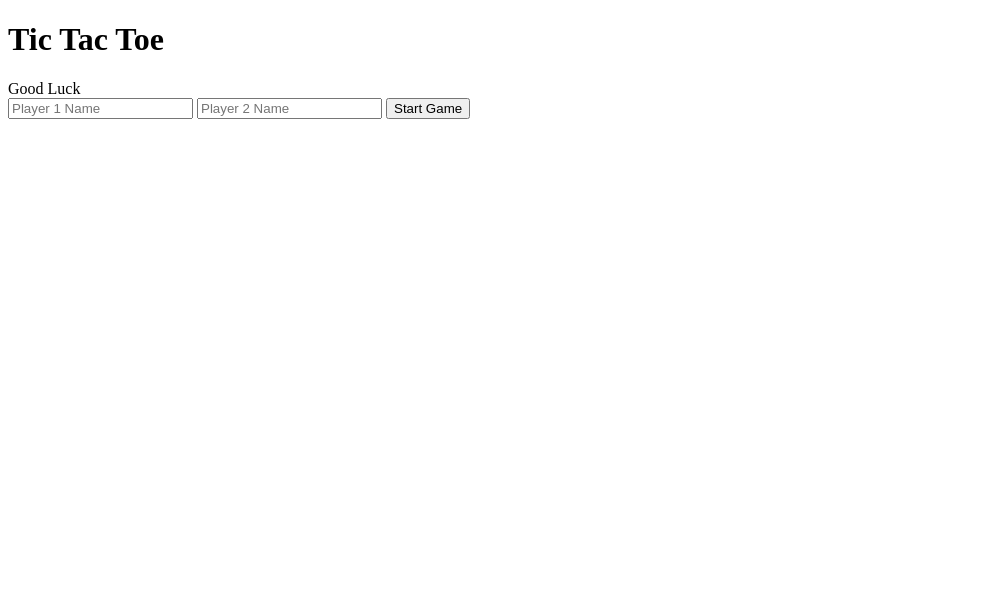
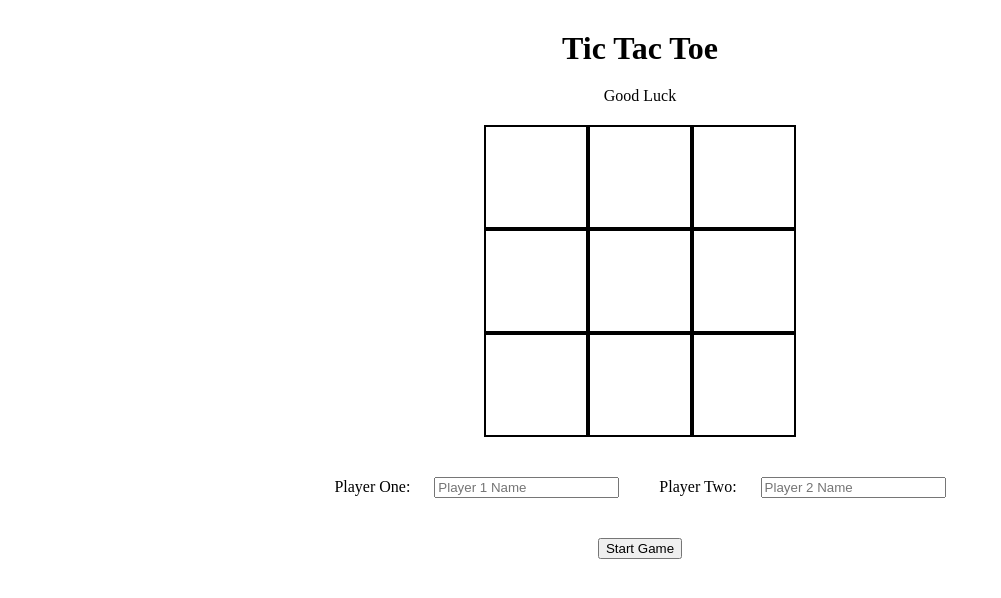
Before and after one commit to fubiknees/TicTacToe, a plain HTML site: page index.html in a window 1280 px wide. Shown: the whole page, without its empty margins (0-1001 px from the left). Drawn offline with Linux system fonts and the light colour scheme.

Commit message:
player factory function craeted. Next add event listeners to square so respective player symbol appears.

```diff
--- a/game.js
+++ b/game.js
@@ -1 +1,71 @@
 // alert("Hello world");
+
+// const game = (function(){
+    let playerOne; //establishing player objects
+    let playerTwo; //establishing player objects
+// })
+
+GameBoard = (function() {
+    const gameboard = ["","","","","","", "", "", ""]
+    return {gameboard}
+})();
+
+function createPlayer(name,symbol){ //factory function used to create new player objects
+    return {
+            name,
+            symbol
+           };
+}
+
+
+
+
+// const displayController = (function() {
+
+    // const nameInputs = document.querySelectorAll('inputs'); //pulls all player names from inputs
+    // const playerNames = []; //array created to receive names that were input '
+    const startbtn = document.querySelector('#start-btn');
+    startbtn.addEventListener('click', () => {
+        const inputOne = document.getElementById('player-one').value; //links to respective input
+        const playerOneName = inputOne;
+        console.log(playerOneName);
+        const inputTwo = document.getElementById('player-two').value; //links to respective input
+        const playerTwoName = inputTwo;
+        console.log(playerTwoName);
+        const startGame = (p1Name, p2Name) => {
+            playerOne = createPlayer(p1Name,'X');
+            playerTwo = createPlayer(p2Name,'O');
+            console.log(playerOne,playerTwo);
+        };
+        startGame(playerOneName, playerTwoName);
+
+    })
+    const message = document.querySelector('#message-game');
+
+
+
+
+    // function getNames() {
+    //     nameInputs.forEach(input => playerNames.push(input.value))
+    // };
+    // return{playerOneName, playerTwoName}
+// })();
+
+
+
+
+//to-do
+//gameboard inside gameboard array
+
+//object to control game itself> ==---> game object
+//modular functions
+//checkwin,checktie
+
+//add event listeners to all boxes which allows players to click and add their symbol
+//do not allow symbols to override eachother
+
+
+//Done
+//allow player to input names
+//player is stored inside object
+//function to assign symbol to player 'o' 'x'
--- a/index.html
+++ b/index.html
@@ -5,18 +5,34 @@
     <meta name="viewport" content="width=device-width, initial-scale=1.0">
     <title>Document</title>
     <link rel="stylesheet" href="style.css">
-    <script src="game.js" defer></script>
+    <script src="./game.js" defer></script>
 </head>
 <body>
     <div class="container">
         <h1>Tic Tac Toe</h1>
-        <div id="result-game">Good Luck</div>
-        <div class="gameBoard"></div>
-        <div class="game controls">
-            <input type="text" id="Player1" placeholder="Player 1 Name">
-            <input type="text" id="Player2" placeholder="Player 2 Name">
-            <button id="start-btn">Start Game</button>
+        <div id="message-game">Good Luck</div>
+        <div class="squares">
+            <div data-set="0"></div>
+            <div data-set="1"></div>
+            <div data-set="2"></div>
+            <div data-set="3"></div>
+            <div data-set="4"></div>
+            <div data-set="5"></div>
+            <div data-set="6"></div>
+            <div data-set="7"></div>
+            <div data-set="8"></div>
         </div>
+        <div class="player-names">
+            <div class="player-one">
+                <label for="player-one">Player One:</label>
+                <input type="text" id="player-one" name="player-one" placeholder="Player 1 Name">
+            </div>
+            <div class="player-two">
+                <label for="player-two">Player Two:</label>
+                <input type="text" id="player-two"  name="player-two" placeholder="Player 2 Name">
+            </div>
+        </div>
+        <button id="start-btn">Start Game</button>
     </div>
 </body>
 </html>
--- a/style.css
+++ b/style.css
@@ -1,3 +1,26 @@
-/* * {
-    background-color: blue;
-} */
+* {
+    margin: 10px;
+}
+
+.container {
+    display: flex;
+    flex-direction:column;
+    align-items: center;
+}
+
+.squares{
+    display: grid;
+    grid-template: 1fr 1fr 1fr/1fr 1fr 1fr;
+}
+
+div[data-set] {
+    border: 2px solid black;
+    width: 100px;
+    height: 100px;
+    margin: 0;
+}
+
+.player-names {
+    display: flex;
+    flex-direction: row;
+}
```
